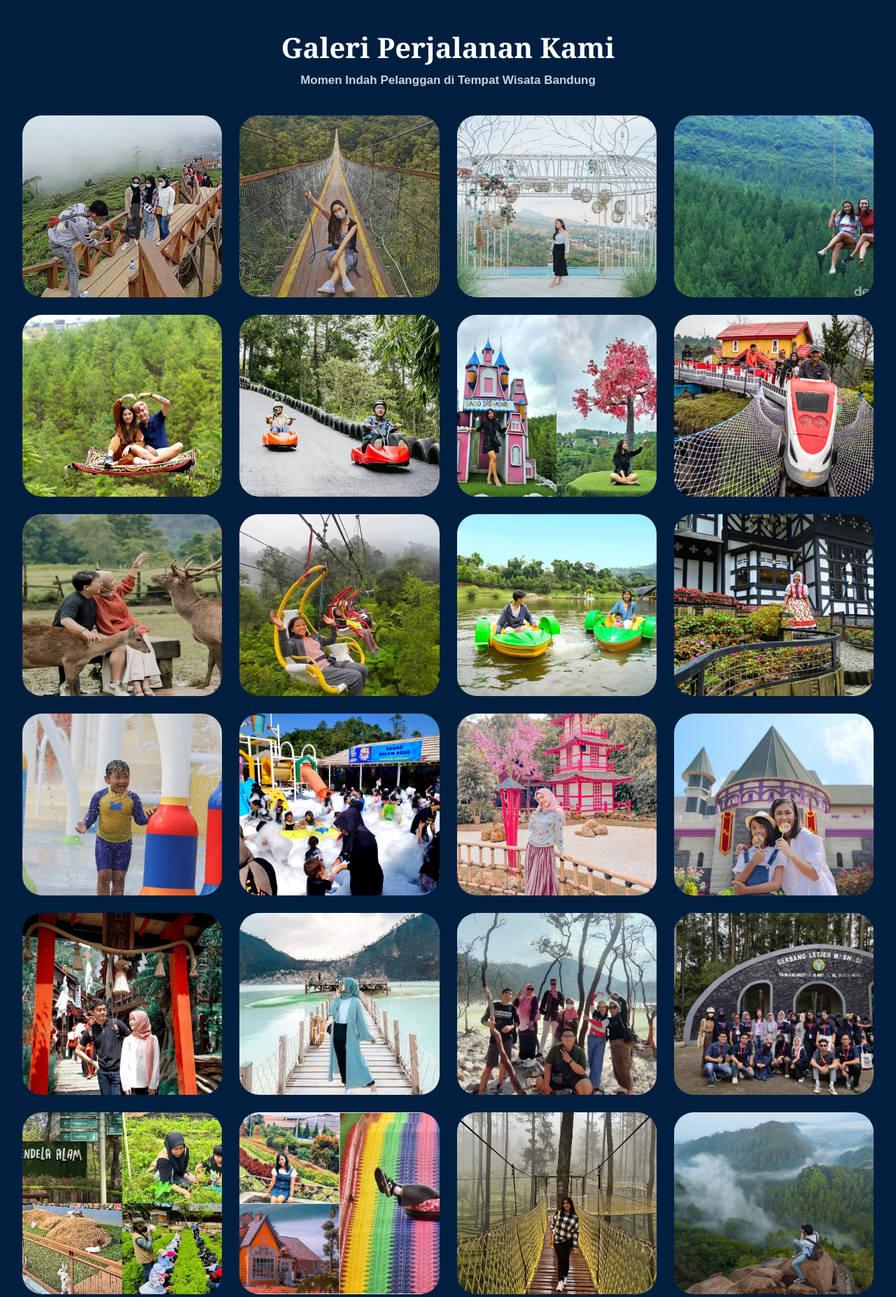
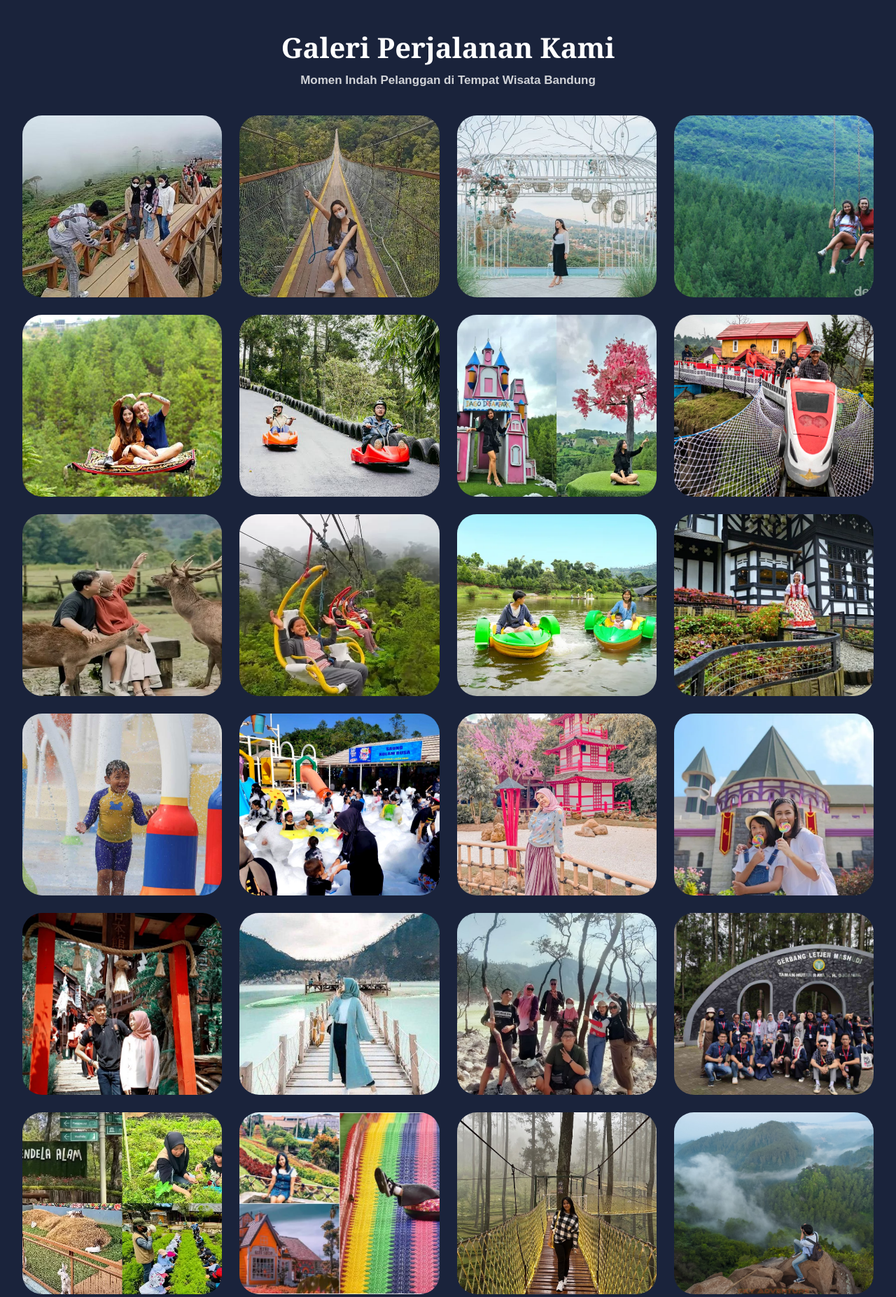
Before and after one commit to nofallcr/TUBESBANDUNG, a PHP site: page /galeri.php in a window 1280 px wide. Shown: the part 101-1955 px from the top of the page at 70% size. Run offline with PHP 8.4, Linux system fonts and the light colour scheme.

Commit message:
ganti warna galeri

```diff
--- a/galeri.css
+++ b/galeri.css
@@ -6,7 +6,7 @@
 }
 
 body {
-    background-color: #001f3f;
+    background-color: #1a233b;
     color: white;
     padding-bottom: 20px;
 }
```
